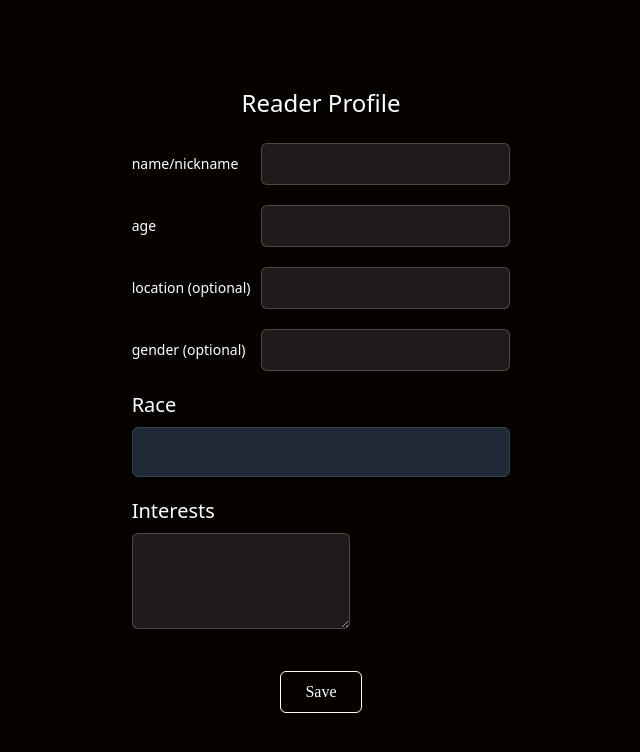
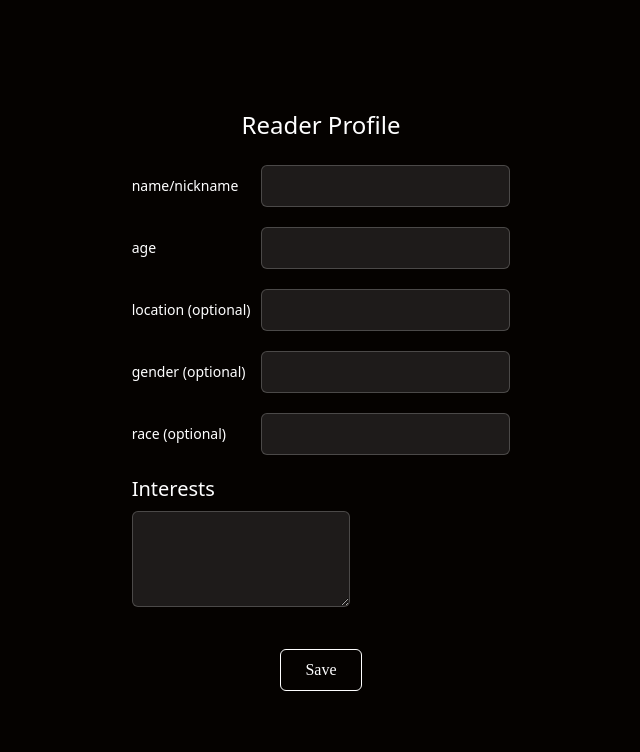
Before and after one commit to naishagarwal/treehacks-2025-personalized-storybook, a React (Create React App) app in the folder frontend/: page /profile in a window 1280 px wide. Shown: the top 752 px of the page, without its empty margins (319-959 px from the left). Built offline with nearby package versions, Linux system fonts and the light colour scheme.

Commit message:
merge conflicts resolved

```diff
--- a/frontend/src/pages/Generate.js
+++ b/frontend/src/pages/Generate.js
@@ -5,6 +5,7 @@ import NavBar from "../components/NavBar";
 const Generate = () => {
   const [input, setInput] = useState("");
   const [isRecording, setIsRecording] = useState(false);  // State to track recording status
+  const [profile, setProfile] = useState(null);
   const navigate = useNavigate();
 
   // Fetch profile details on component mount using the stored profile_id
--- a/frontend/src/pages/Profile.js
+++ b/frontend/src/pages/Profile.js
@@ -89,14 +89,14 @@ const Profile = () => {
         </div>
 
         {/* Race Input */}
-        <div>
-          <label htmlFor="race" className="block text-xl mb-2">Race</label>
+        <div className="flex justify-between items-center">
+          <label htmlFor="gender" className="text-sm">race (optional)</label>
           <input
+            id="gender"
             type="text"
-            id="race"
-            value={race}
+            value={gender}
             onChange={(e) => setRace(e.target.value)}
-            className="w-full p-3 bg-gray-800 border border-gray-700 rounded-md text-white"
+            className="w-50 p-2 bg-[rgba(255,255,255,0.1)] border border-[rgba(255,255,255,0.2)] rounded-md text-light"
           />
         </div>
 
```
